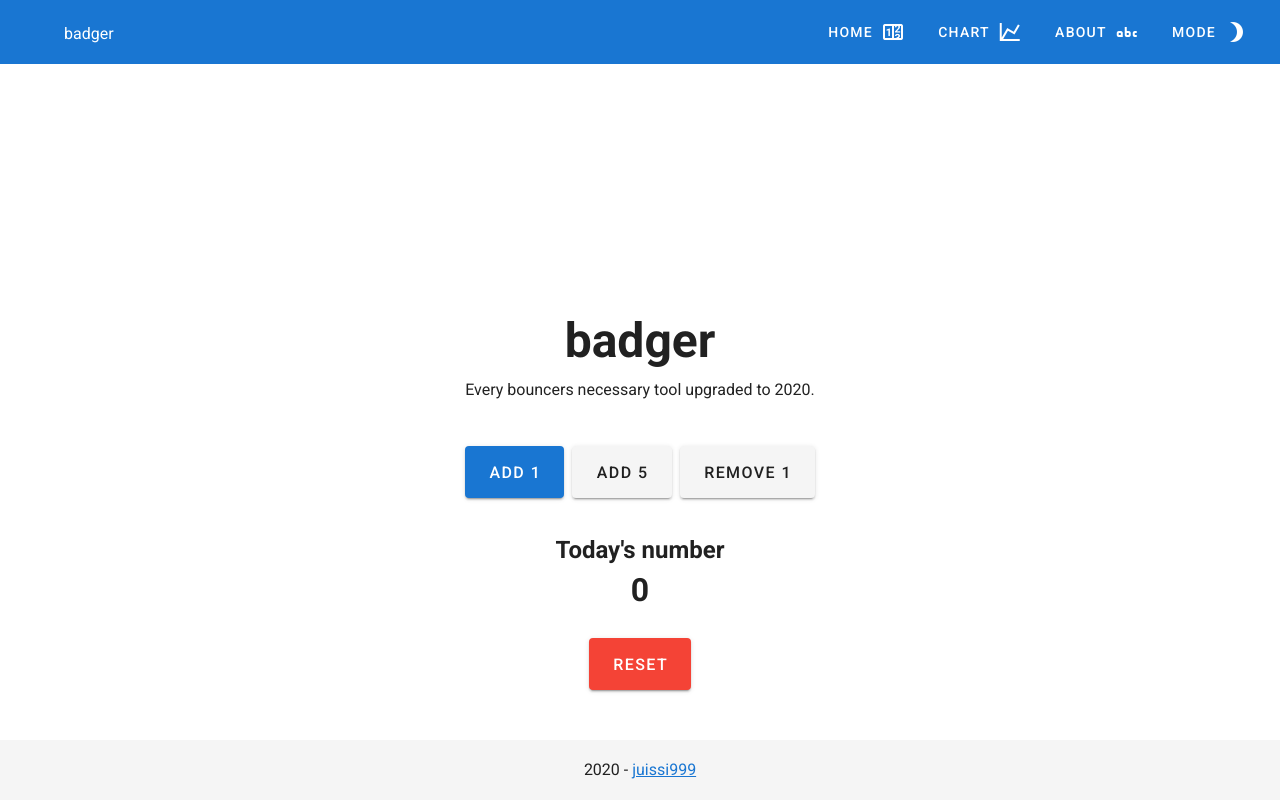
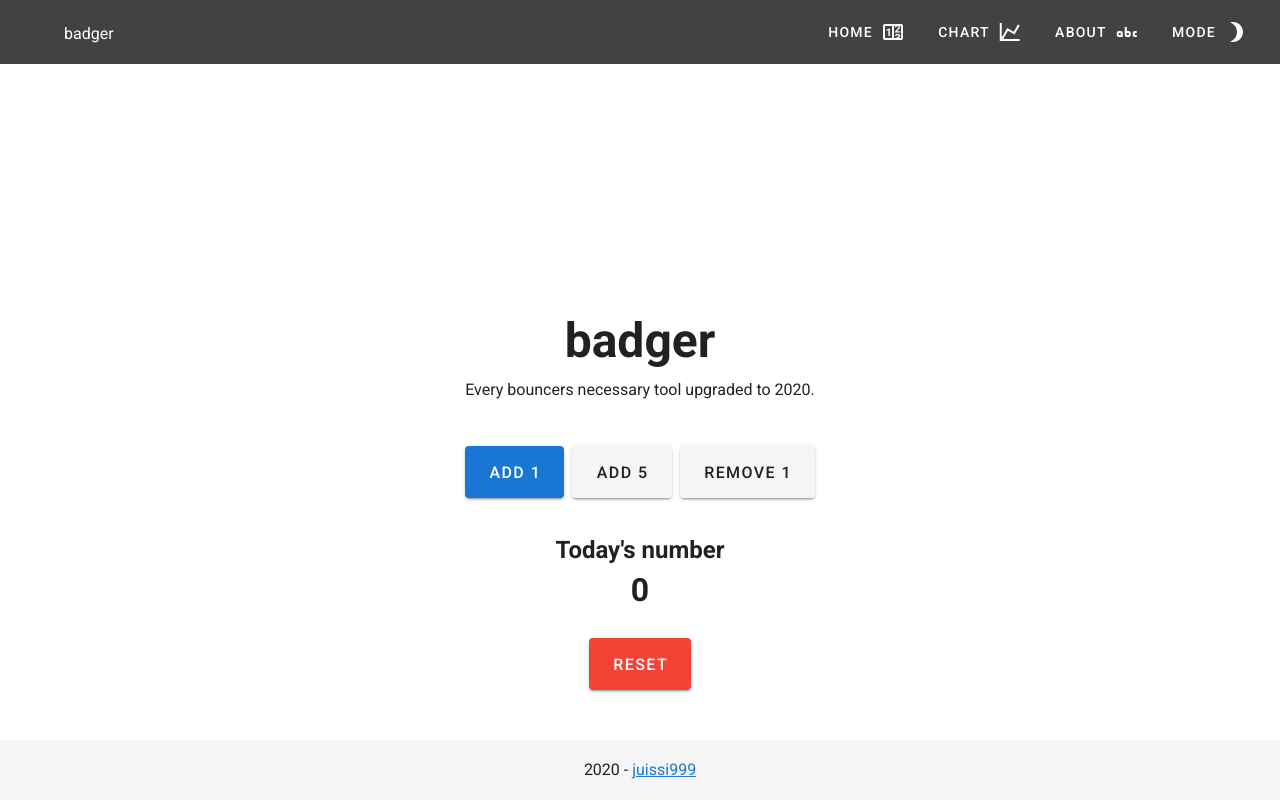
Before and after one commit to juissi999/badger, a Vue app: page / in a window 1280 px wide. Built offline with nearby package versions, Linux system fonts and the light colour scheme.

Commit message:
Update navbar color

```diff
--- a/src/App.vue
+++ b/src/App.vue
@@ -1,7 +1,7 @@
 <template>
   <div id="app">
     <v-app>
-      <v-app-bar absolute app color="primary" flat dark>
+      <v-app-bar absolute app color="secondary" flat dark>
         <div class="d-flex align-center">
           <v-img
             alt="Vuetify Logo"
```
